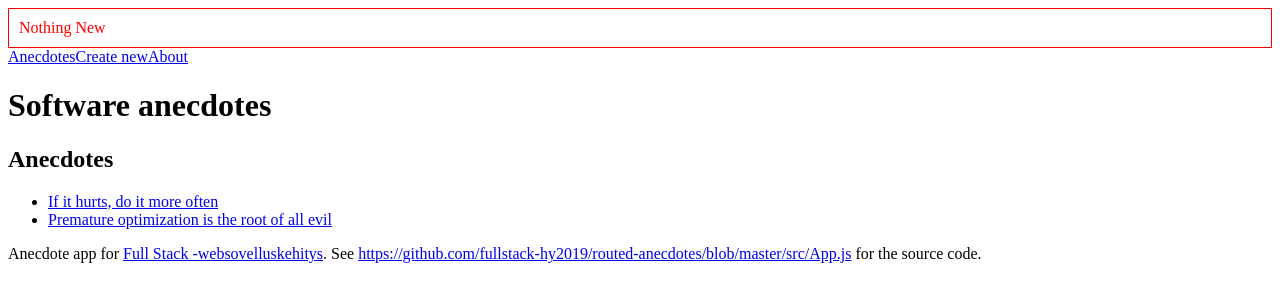
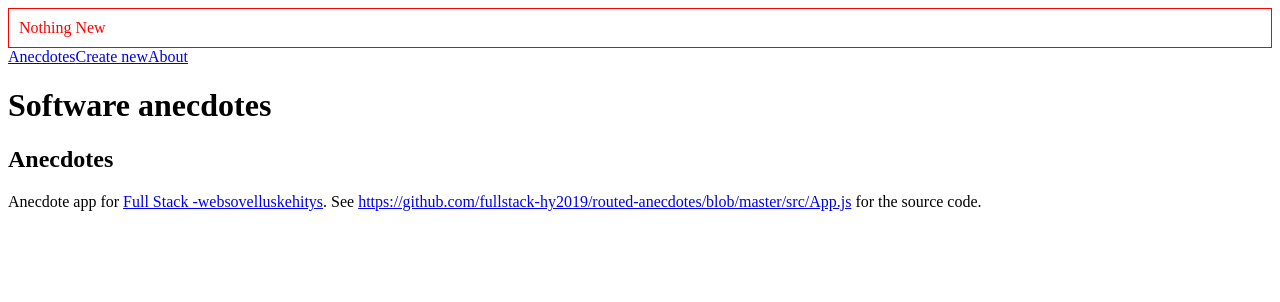
Before and after one commit to AlekseyVY/FullStackOpen2020, a React (Create React App) app in the folder routed-anecdotes/: page / in a window 1280 px wide. Shown: the top 302 px of the page. Built offline with nearby package versions, Linux system fonts and the light colour scheme; the HTML template or start-up script is replaced by a standard one.

Commit message:
exercises 7.4

```diff
--- a/routed-anecdotes/src/App.js
+++ b/routed-anecdotes/src/App.js
@@ -3,6 +3,7 @@ import {
     BrowserRouter as Router,
     Switch, Route, Link, useParams
 } from 'react-router-dom'
+import {useField} from "./hooks";
 
 const Anecdote = ( {anecdotes} ) => {
     const id = useParams().id
@@ -10,17 +11,19 @@ const Anecdote = ( {anecdotes} ) => {
     return (
         <div>
             <h1>Anecdote:</h1>
-            <h2>{anecdote.content}</h2>
-            <h2>Author: {anecdote.author}</h2>
+            <h2>{anecdote.content.value}</h2>
+            <h2>Author: {anecdote.author.value}</h2>
+            <h2>Url: {anecdote.info.value}</h2>
             <h2>Votes: {anecdote.votes}</h2>
         </div>
     )
 }
 const AnecdoteList = ({ anecdotes }) => (
     <div>
+        {console.log(anecdotes)}
       <h2>Anecdotes</h2>
       <ul>
-        {anecdotes.map(anecdote => <li key={anecdote.id}><Link to={`/anecdotes/${anecdote.id}`}>{anecdote.content}</Link></li>)}
+        {anecdotes.map(anecdote => <li key={anecdote.id}><Link to={`/anecdotes/${anecdote.id}`}>{anecdote.content.value}</Link></li>)}
       </ul>
     </div>
 )
@@ -48,9 +51,9 @@ const Footer = () => (
 )
 
 const CreateNew = (props) => {
-  const [content, setContent] = useState('')
-  const [author, setAuthor] = useState('')
-  const [info, setInfo] = useState('')
+    const content = useField('text')
+    const author = useField('text')
+    const info = useField('text')
 
 
   const handleSubmit = (e) => {
@@ -61,10 +64,6 @@ const CreateNew = (props) => {
       info,
       votes: 0
     })
-      setContent('')
-      setAuthor('')
-      setInfo('')
-
   }
 
   return (
@@ -73,15 +72,15 @@ const CreateNew = (props) => {
         <form onSubmit={handleSubmit}>
           <div>
             content
-            <input name='content' value={content} onChange={(e) => setContent(e.target.value)} />
+            <input {...content}/>
           </div>
           <div>
             author
-            <input name='author' value={author} onChange={(e) => setAuthor(e.target.value)} />
+            <input {...author}/>
           </div>
           <div>
             url for more info
-            <input name='info' value={info} onChange={(e)=> setInfo(e.target.value)} />
+            <input {...info}/>
           </div>
           <button type={'submit'}>create</button>
         </form>
@@ -91,29 +90,15 @@ const CreateNew = (props) => {
 }
 
 const App = () => {
-  const [anecdotes, setAnecdotes] = useState([
-    {
-      content: 'If it hurts, do it more often',
-      author: 'Jez Humble',
-      info: 'https://martinfowler.com/bliki/FrequencyReducesDifficulty.html',
-      votes: 0,
-      id: '1'
-    },
-    {
-      content: 'Premature optimization is the root of all evil',
-      author: 'Donald Knuth',
-      info: 'http://wiki.c2.com/?PrematureOptimization',
-      votes: 0,
-      id: '2'
-    }
-  ])
+  const [anecdotes, setAnecdotes] = useState([])
 
-  const [notification, setNotification] = useState('')
+    const [notification, setNotification] = useState('')
 
   const addNew = (anecdote) => {
     anecdote.id = (Math.random() * 10000).toFixed(0)
     setAnecdotes(anecdotes.concat(anecdote))
-      setNotification(`${anecdote.content} by ${anecdote.author} has been added!`)
+      console.log(anecdote)
+      setNotification(`${anecdote.content.value} by ${anecdote.author.value} has been added!`)
       setTimeout(() => {
           setNotification('')
       }, 10000)
--- /dev/null
+++ b/routed-anecdotes/src/hooks/index.js
@@ -0,0 +1,13 @@
+import { useState } from 'react'
+
+export const useField = (type) => {
+    const [value, setValue] = useState('')
+
+    const onChange = (event) => {
+        setValue(event.target.value)
+    }
+
+    return {
+        type, value, onChange
+    }
+}
```
